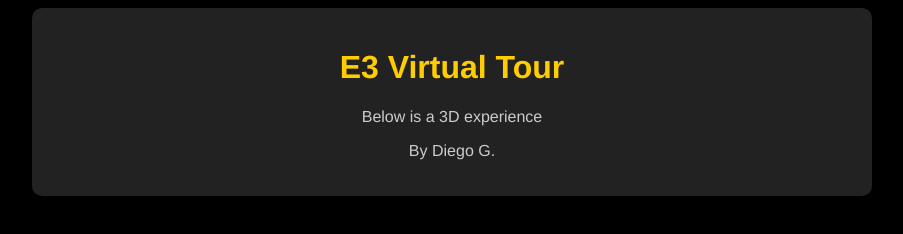
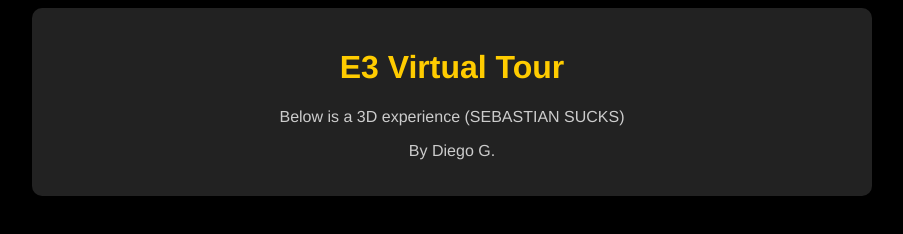
Before and after one commit to dieggarc26/E3DTOUR, a plain HTML site: page index.html in a window 1280 px wide. Shown: the whole page, without its empty margins (188-1091 px from the left). Drawn offline with Linux system fonts and the light colour scheme; some packages are replaced by stand-ins of ours; a script that the page names is missing.

Commit message:
Update index.html

```diff
--- a/index.html
+++ b/index.html
@@ -138,7 +138,7 @@
   <body>
     <div class="container">
       <h1>E3 Virtual Tour</h1>
-      <p>Below is a 3D experience</p>
+      <p>Below is a 3D experience  (SEBASTIAN SUCKS) </p>
       <p>By Diego G.</p>
     </div>
 
```
